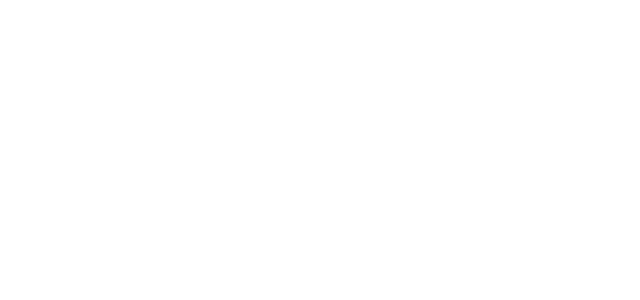
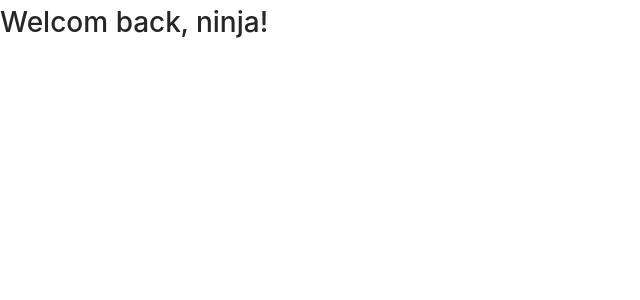
Before and after one commit to ReactOrganization/client_1_auth, a React (Create React App) app: page /start in a window 1280 px wide. Shown: the top 300 px of the page, without its empty margins (0-640 px from the left). Built offline with nearby package versions, Linux system fonts and the light colour scheme.

Commit message:
Add Welcome component

```diff
--- a/src/App.js
+++ b/src/App.js
@@ -1,6 +1,7 @@
 import React from 'react';
 import Signup from './components/Signup';
 import Signin from './components/Signin';
+import Start from './components/Start';
 import { Route, Switch } from "react-router-dom";
 
 
@@ -11,6 +12,7 @@
 			<Switch>
 				<Route exact path="/" component={Signup} />
 				<Route path="/signin" component={Signin} />
+				<Route path="/start" component={Start} />
 			</Switch>
 		</div>
 	);
--- a/src/components/Signin.js
+++ b/src/components/Signin.js
@@ -1,7 +1,7 @@
 import React, { useState } from 'react';
 import { useFormik } from 'formik'
 import axios from 'axios'
-import { Link } from "react-router-dom";
+import { Redirect, Link } from "react-router-dom";
 import { Alert } from 'antd';
 
 
@@ -17,22 +17,26 @@
 		onSubmit: async values => axios.post(`http://localhost:4000/signin`, values)
 			.then(res => {
 				console.log(res.status);
-				// }, e => alert(JSON.stringify(e.message)))
+				setAlert('success')
 			}, e => {
 				if (e.message.includes('401')) {
-					setAlert(true)
+					setAlert('error')
 					setTimeout(function () { setAlert(false) }, 3000)
 				}
 			})
 	})
 	return (
 		<>
-			{alert && <Alert
-				message="User exists"
+			{alert && (alert == 'error' ? (<Alert
+				message="username or password error"
 				description="Check your username or password"
 				type="error"
 				closable
-			/>}
+			/>) :
+				<Redirect
+					to={{ pathname: "/start" }}
+				/>
+			)}
 			<form onSubmit={formik.handleSubmit}>
 				<label>email</label>
 				<input
--- /dev/null
+++ b/src/components/Start.js
@@ -0,0 +1,9 @@
+import React from 'react'
+
+export default function Start() {
+	return (
+		<div>
+			<h1>Welcom back, ninja!</h1>
+		</div>
+	)
+}
```
